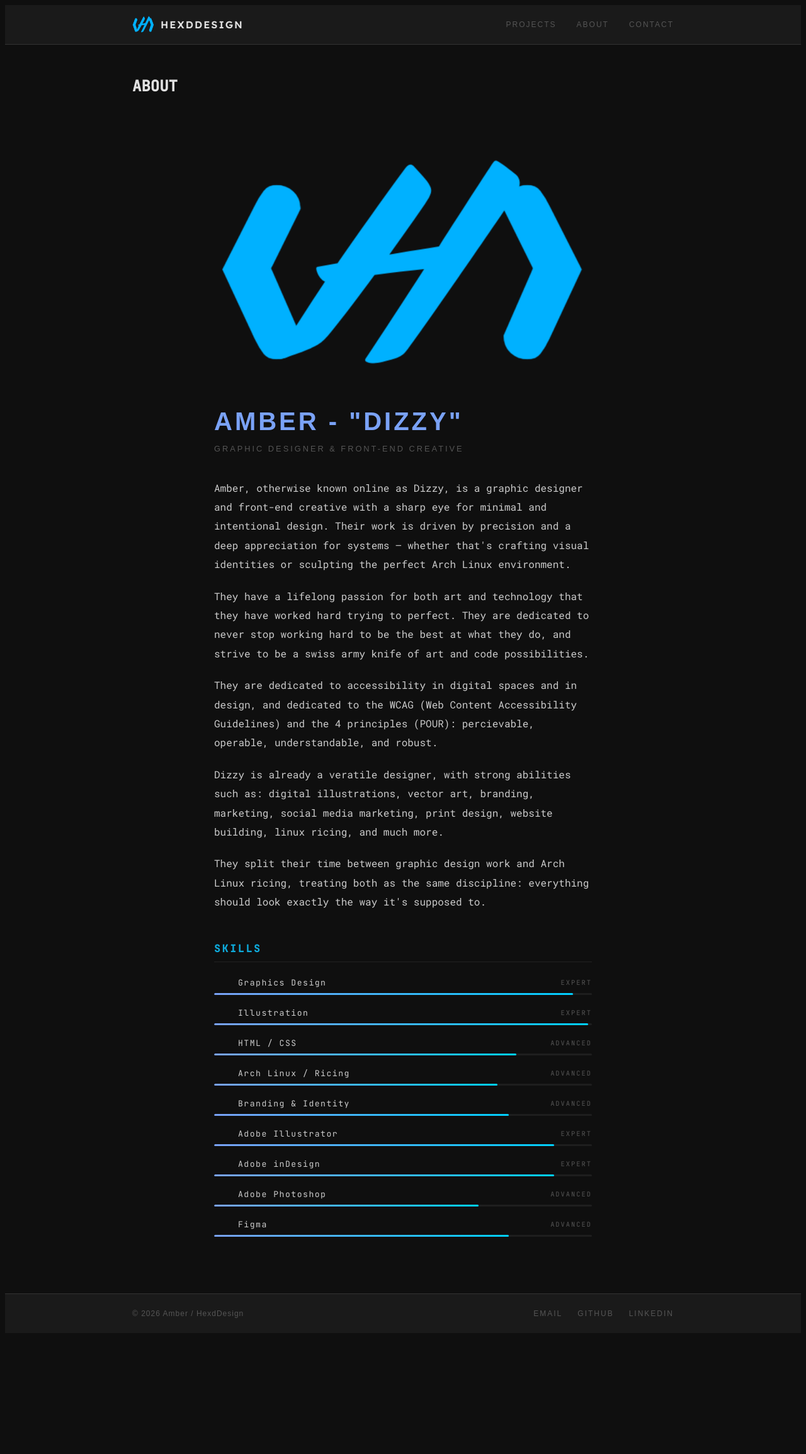
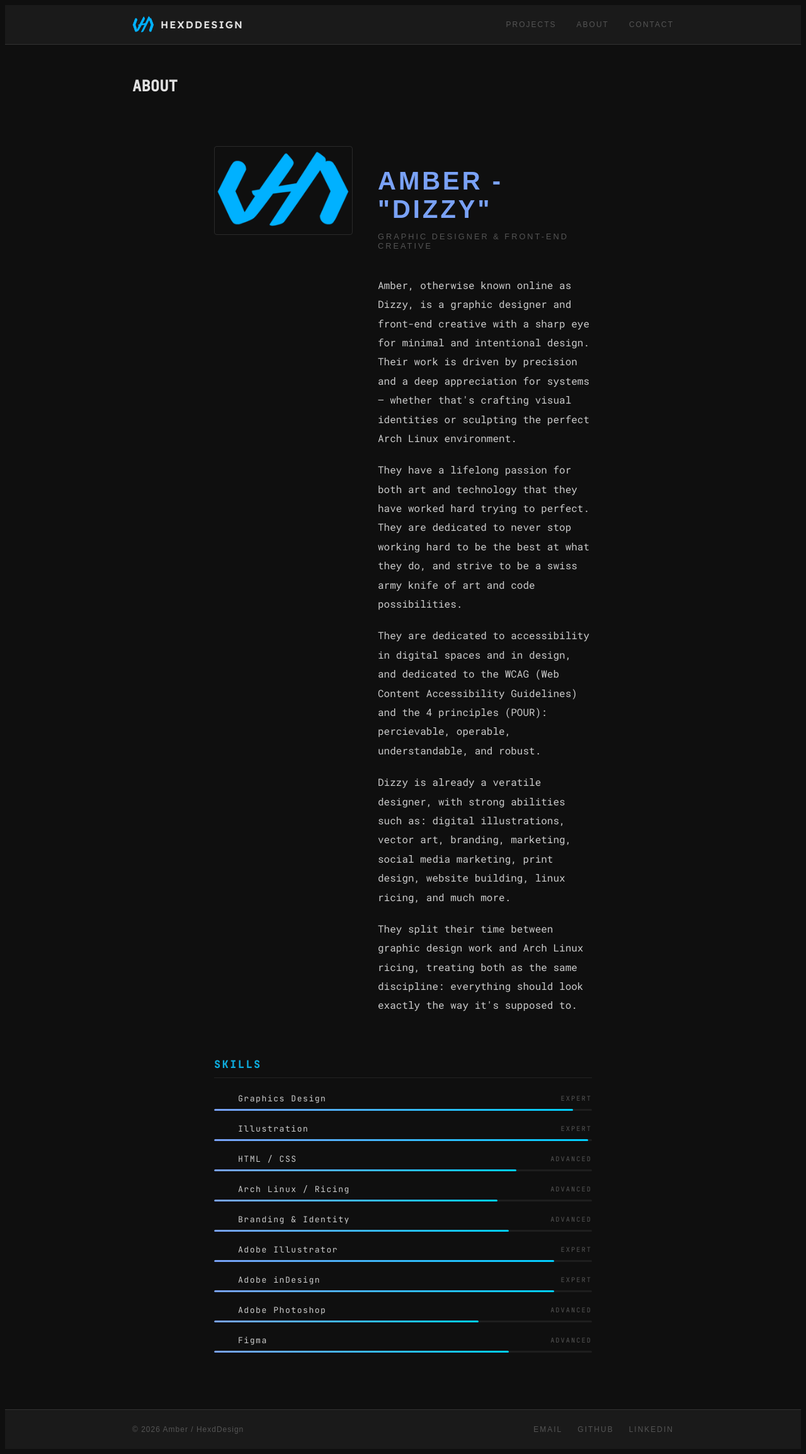
Before and after one commit to HexdDesign/hexddesign.github.io, a Jekyll site: the page built from about.markdown, in a window 1280 px wide. Shown: the whole page at 63% size. Built offline with Jekyll 4.4.1, drawn with Linux system fonts in a browser that asks for light colours; some web fonts are replaced; before the commit the page ends 2125 px from its top, so only the background shows below that.

Commit message:
Update main.scss

```diff
--- a/assets/main.scss
+++ b/assets/main.scss
@@ -656,6 +656,34 @@ h1.post-title, h1.post-header {
   margin-bottom: 20px;
 }
 
+.about-top {
+  display: flex;
+  align-items: flex-start;
+  gap: 40px;
+  margin-bottom: 48px;
+}
+
+.about-avatar {
+  width: 220px;
+  flex-shrink: 0;
+  border: 1px solid #2a2a2a;
+  border-radius: 4px;
+}
+
+.about-intro {
+  flex: 1;
+}
+
+@media (max-width: 560px) {
+  .about-top {
+    flex-direction: column;
+  }
+  .about-avatar {
+    width: 100%;
+  }
+}
+
+
 // ─── Contact Info Container─────────────────────────────────────────────────────────────────
 .contact-page {
   max-width: 640px;
```
